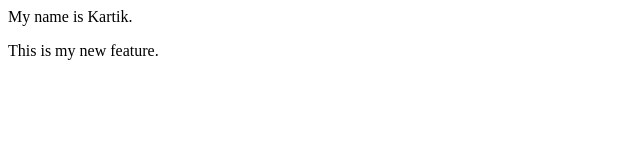
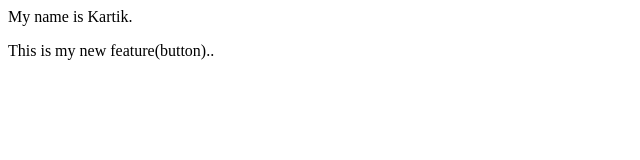
Before and after one commit to kartikeyakapoor786-web/NewwRepo, a plain HTML site: page index.html in a window 1280 px wide. Shown: the full height of the page, 0-640 px from the left. Drawn offline with Linux system fonts and the light colour scheme.

```diff
--- a/index.html
+++ b/index.html
@@ -1,2 +1,2 @@
 <p>My name is Kartik.</p>
-<p>This is my new feature.</p>
+<p>This is my new feature(button)..</p>
```
